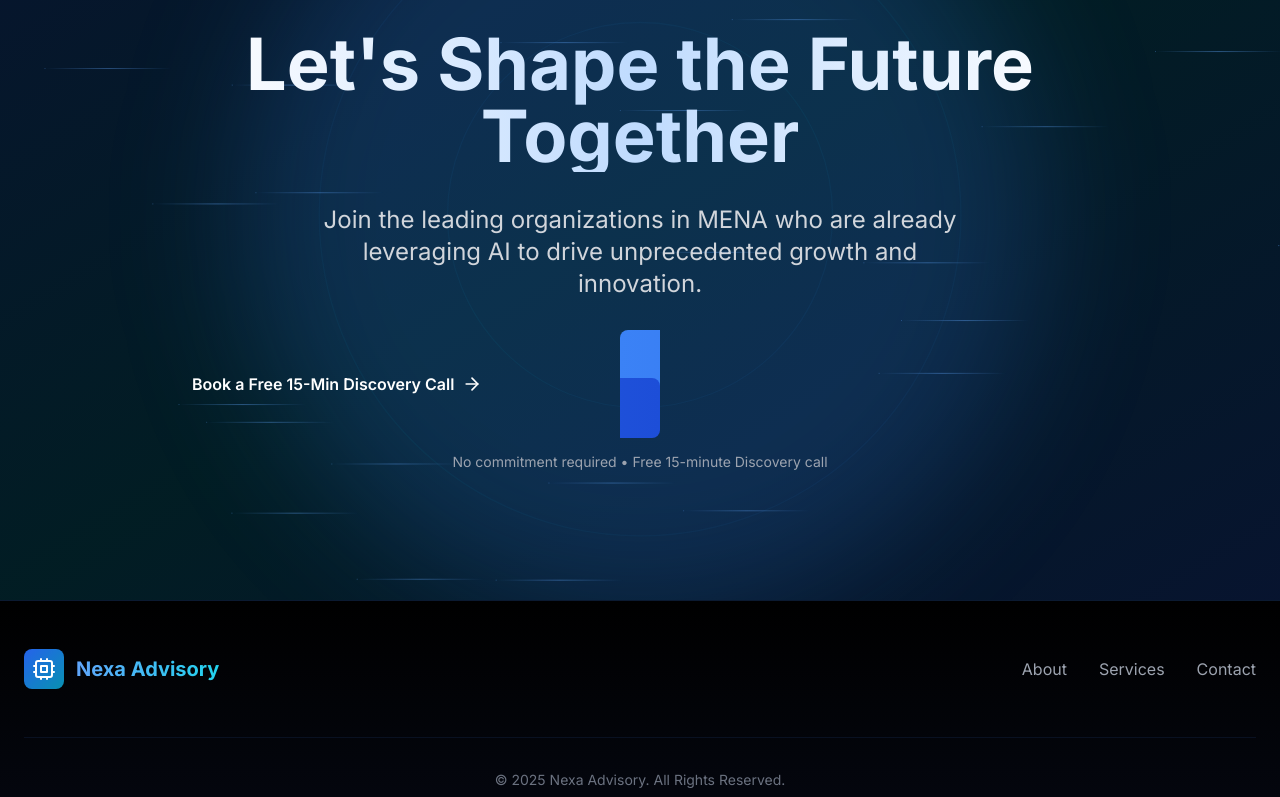
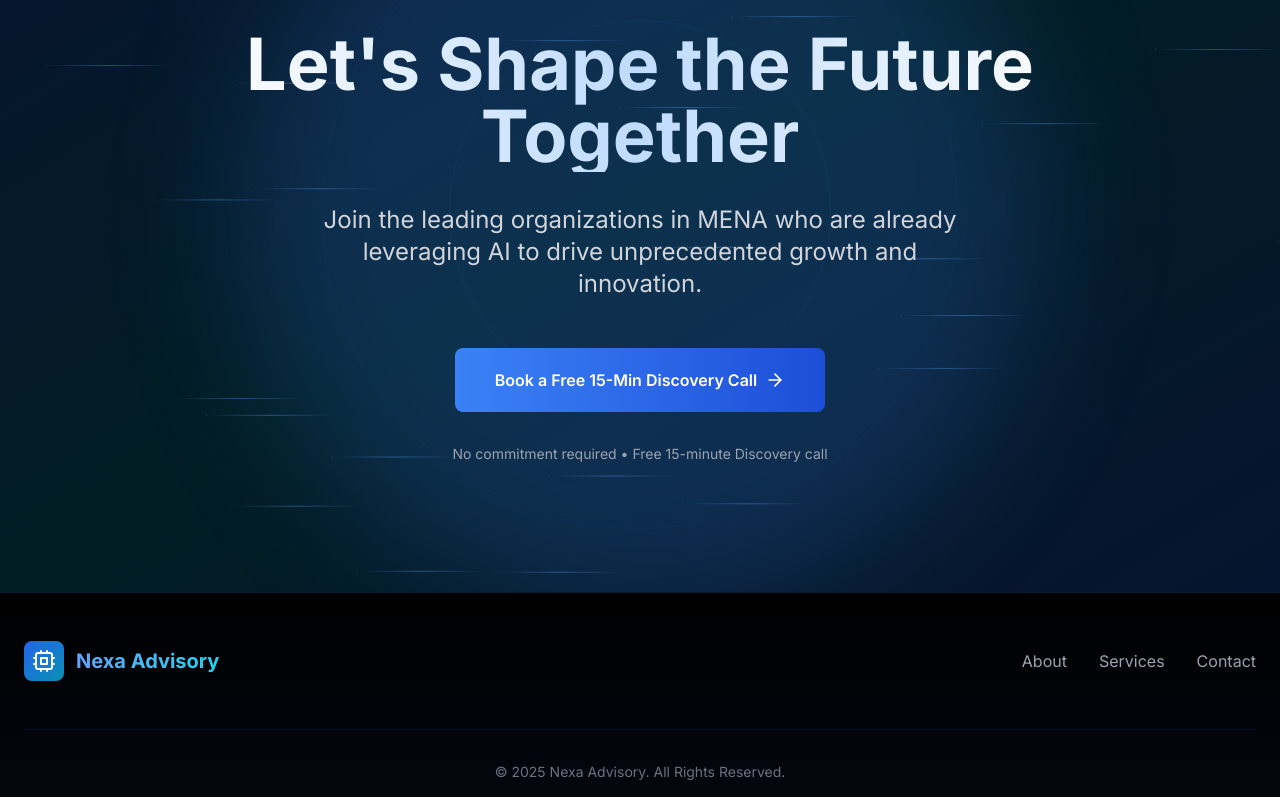
Before and after one commit to nexaadviaory/nexadvisory-site1, a React (Vite) app: page / in a window 1280 px wide. Shown: the part 3910-4707 px from the top of the page. Built offline with nearby package versions, Linux system fonts and the light colour scheme.

Commit message:
Update CTA.tsx

```diff
--- a/src/components/CTA.tsx
+++ b/src/components/CTA.tsx
@@ -68,7 +68,7 @@ export default function CTA() {
   href="https://calendar.app.google/Dt8bDhRZTqVM7AVH6"
   target="_blank"
   rel="noopener noreferrer"
-  className="group relative px-10 py-5 bg-gradient-to-r from-blue-500 to-blue-700 text-white font-semibold rounded-lg overflow-hidden"
+  className="group relative inline-flex items-center justify-center px-10 py-5 bg-gradient-to-r from-blue-500 to-blue-700 text-white font-semibold rounded-lg overflow-hidden"
 >
   <span className="relative z-10 flex items-center">
     Book a Free 15-Min Discovery Call
```
